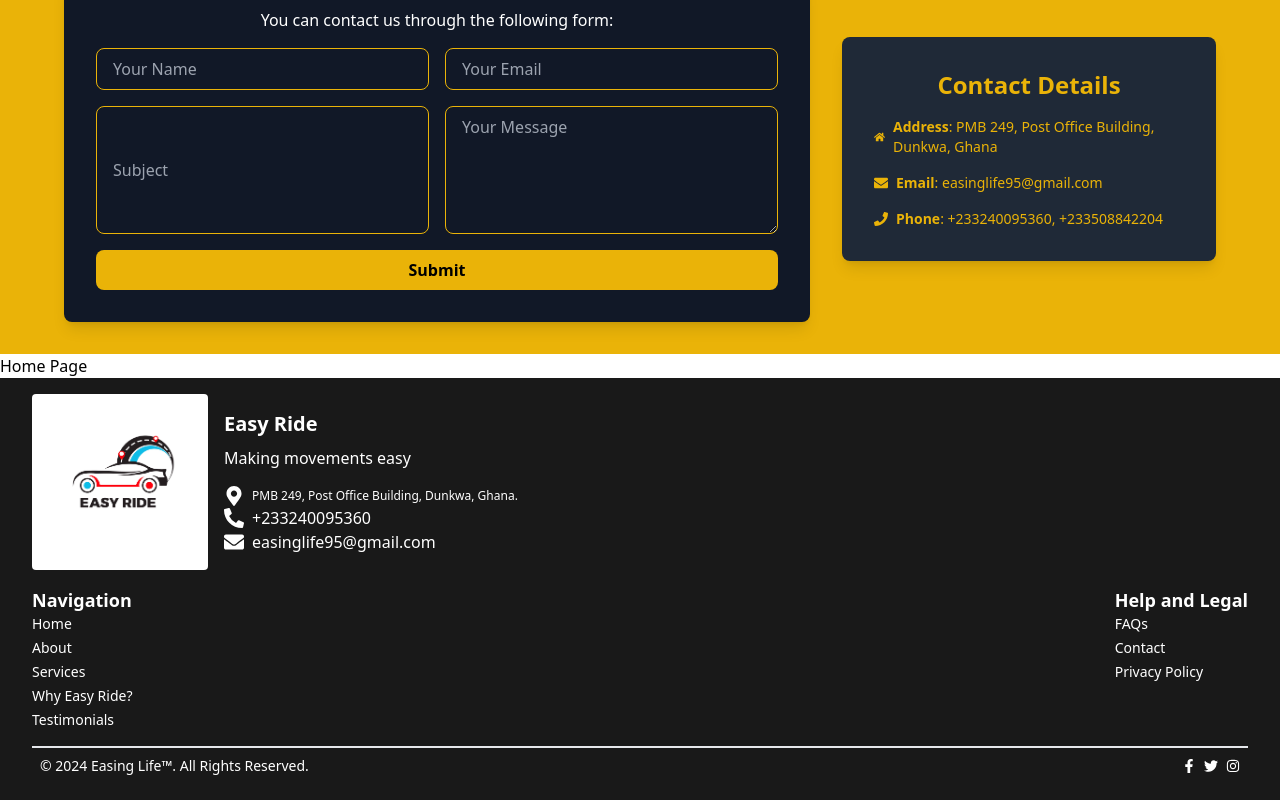
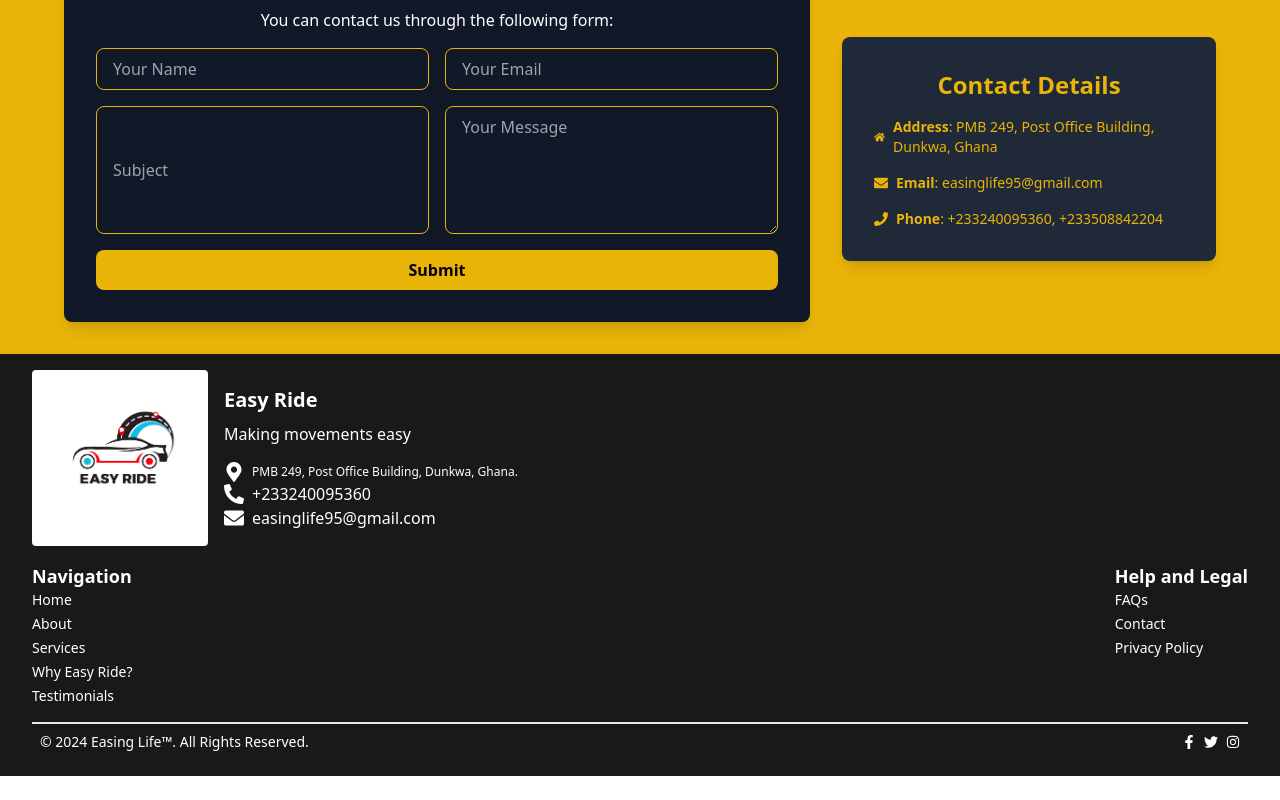
Before and after one commit to PeaceOloruntoba/fuzzy-engine, a React (Vite) app: page / in a window 1280 px wide. Shown: the part 4647-5447 px from the top of the page. After the commit the page ends 5423 px from the top, so only its background shows below. Built offline with nearby package versions, Linux system fonts and the light colour scheme.

Commit message:
Update Home.jsx

```diff
--- a/src/pages/Home.jsx
+++ b/src/pages/Home.jsx
@@ -15,7 +15,6 @@ export default function Home() {
       <FaqsAll />
       <Testimonial />
       <Contact />
-      <p>Home Page</p>
     </div>
   );
 }
```
